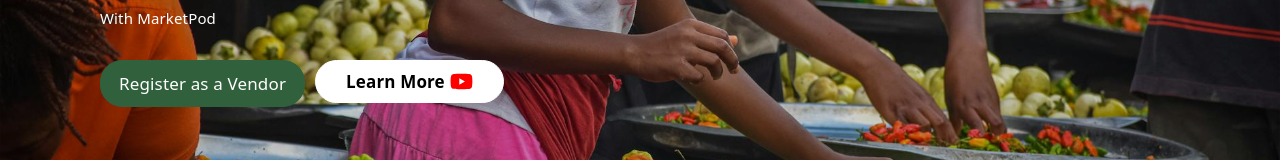
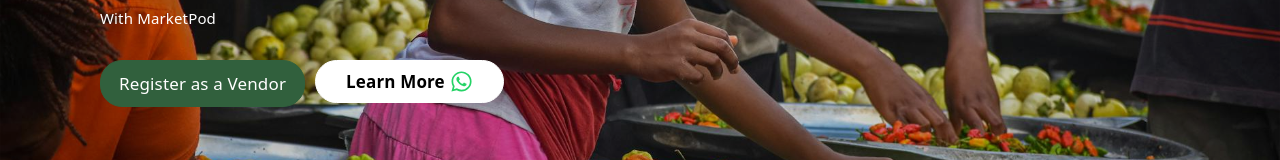
Before and after one commit to LoyaltyTheDeveloper/MarketPod-Vendors, a React (Vite) app: page / in a window 1280 px wide. Shown: the part 403-563 px from the top of the page. Built offline with nearby package versions, Linux system fonts and the light colour scheme.

Commit message:
hopefully final change

```diff
--- a/src/Components/Footer.jsx
+++ b/src/Components/Footer.jsx
@@ -7,6 +7,7 @@ import { AiOutlineYoutube } from "react-icons/ai";
 import { RiTwitterXLine } from "react-icons/ri";
 import { RiTiktokLine } from "react-icons/ri";
 import { Link } from "react-router-dom";
+
 
 function Footer() {
   return (<>
--- a/src/Pages/Landing.jsx
+++ b/src/Pages/Landing.jsx
@@ -12,6 +12,7 @@ import Navbar from '../Components/Navbar';
 import Footer from '../Components/Footer';
 import { useNavigate } from 'react-router-dom';
 import { useRef } from "react";
+import { FaWhatsapp } from "react-icons/fa";
 
 
 function Landing() {
@@ -52,7 +53,7 @@ function Landing() {
       <div className="text-[white] text-[15px] font-sans">With MarketPod</div>
       <div className="mt-[20px] flex gap-x-[10px] lg:mt-[30px]">
         <button onClick={register} className="text-[white] border border-[#31603D] bg-[#31603D] px-[18px] py-[8px] rounded-[22px] text-[12px] lg:text-[17px] lg:py-[10px] font-sans">Register as a Vendor</button>
-      <a href="https://wa.me/2347014131367" target="_blank" rel="noopener noreferrer"> <button className="text-[black] border border-[white] bg-[white] px-[27px] py-[8px] lg:px-[30px] rounded-[22px] text-[11px] flex items-center gap-x-[5px] font-semibold font-sans lg:text-[17px]">Learn More <FaYoutube className="size-[23px] text-[red]"/></button></a>
+      <a href="https://wa.me/2347014131367" target="_blank" rel="noopener noreferrer"> <button className="text-[black] border border-[white] bg-[white] px-[27px] py-[8px] lg:px-[30px] rounded-[22px] text-[11px] flex items-center gap-x-[5px] font-semibold font-sans lg:text-[17px]">Learn More <FaWhatsapp className="size-[23px] text-[#25D366]"/></button></a>
       </div>
       </div>
       </div>
```
